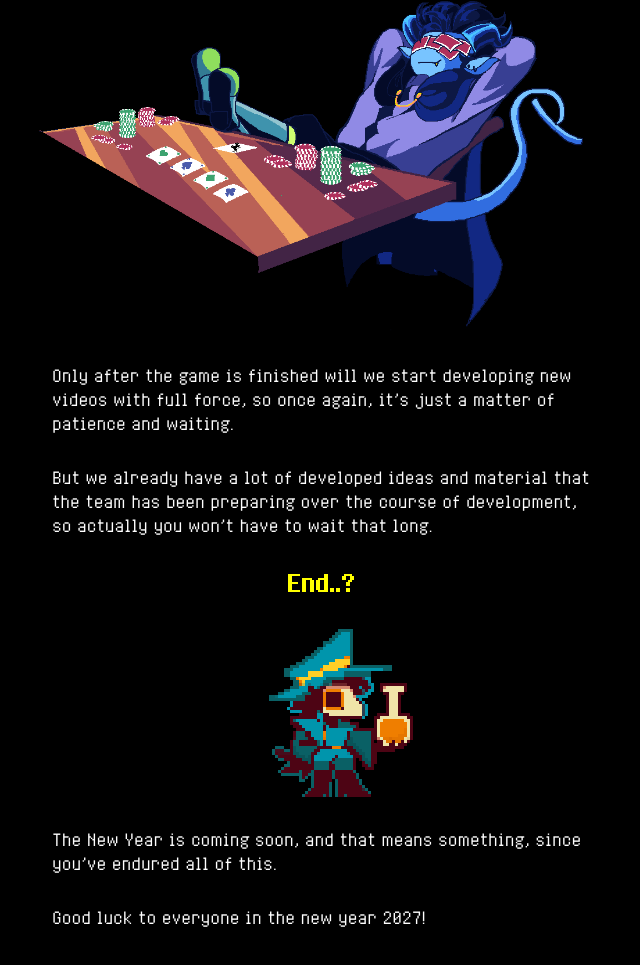
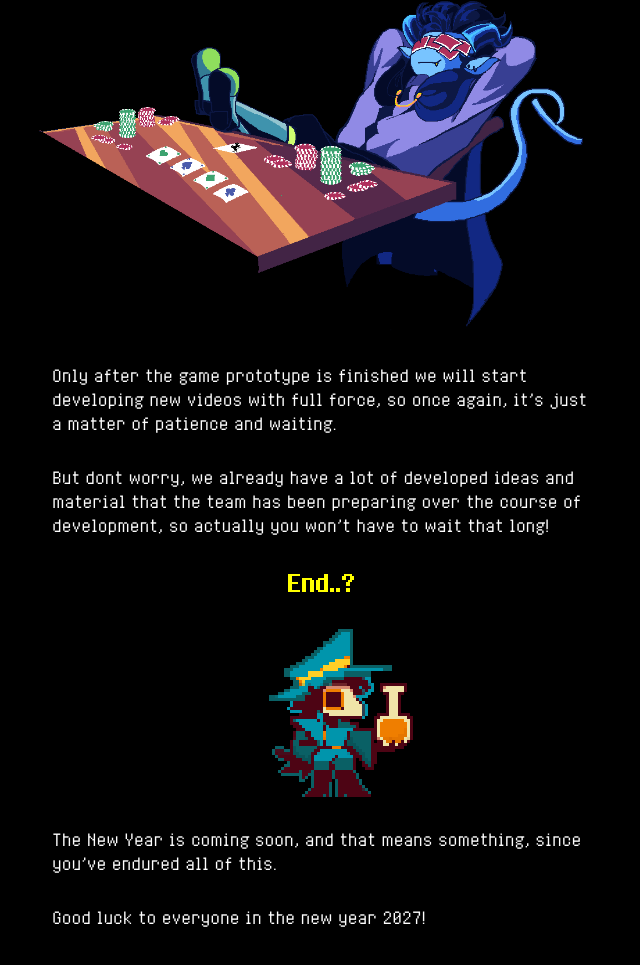
Before and after one commit to BlehTEAM/Newsletter, a plain HTML site: page fall2026/index.html in a window 1280 px wide. Shown: the part 2887-3852 px from the top of the page, without its empty margins (319-959 px from the left). Drawn offline with Linux system fonts and the light colour scheme.

Commit message:
index.html

```diff
--- a/fall2026/index.html
+++ b/fall2026/index.html
@@ -51,9 +51,9 @@
 
 <img src="img/Jables.png" class="image-full" alt="Jables">
 
-<p>Only after the game is finished will we start developing new videos with full force, so once again, it's just a matter of patience and waiting.</p>
+<p>Only after the game prototype is finished we will start developing new videos with full force, so once again, it's just a matter of patience and waiting.</p>
 
-<p>But we already have a lot of developed ideas and material that the team has been preparing over the course of development, so actually you won't have to wait that long.</p>
+<p>But dont worry, we already have a lot of developed ideas and material that the team has been preparing over the course of development, so actually you won't have to wait that long!</p>
 
 <img src="img/status_5.png" class="image-full" alt="status 5">
 
```
